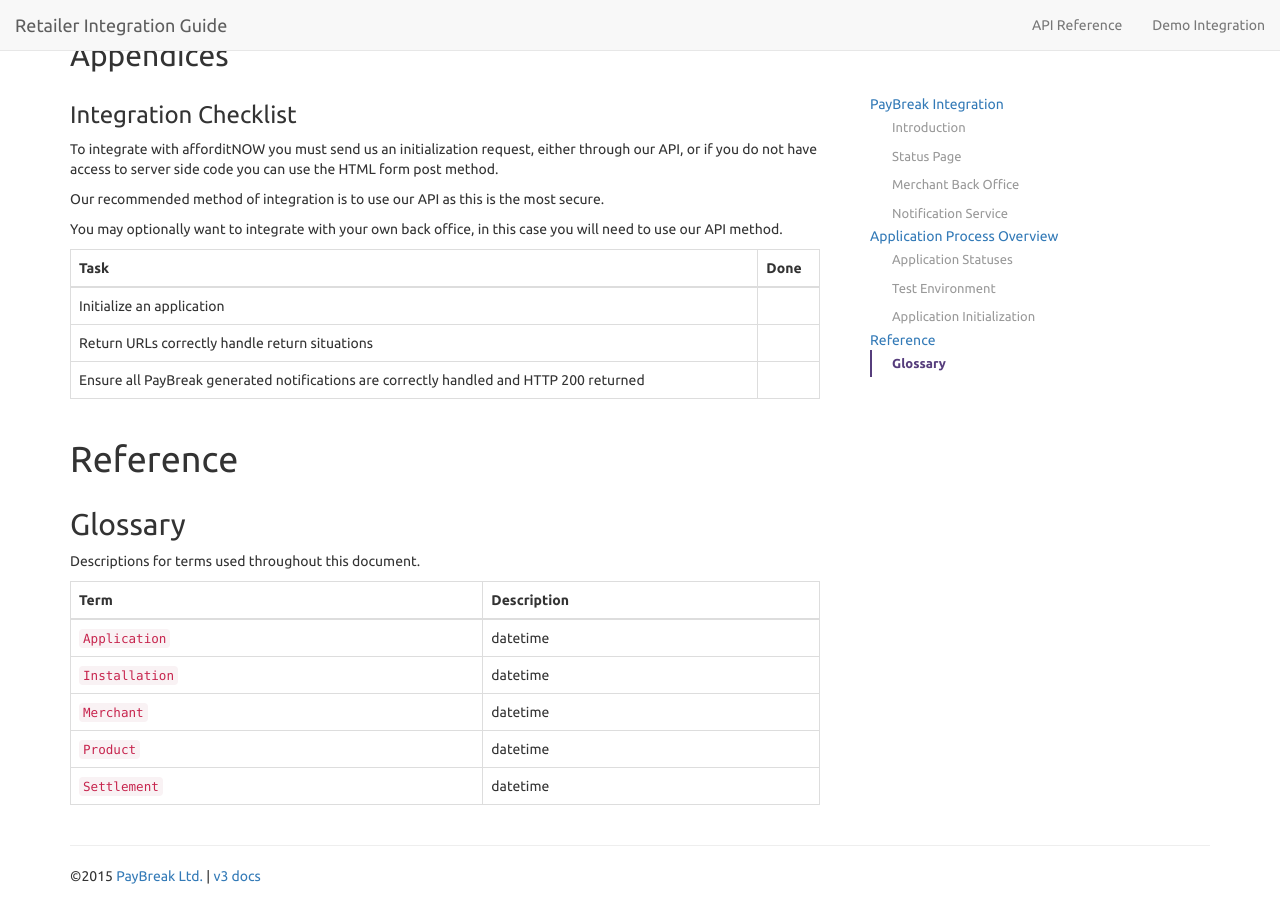
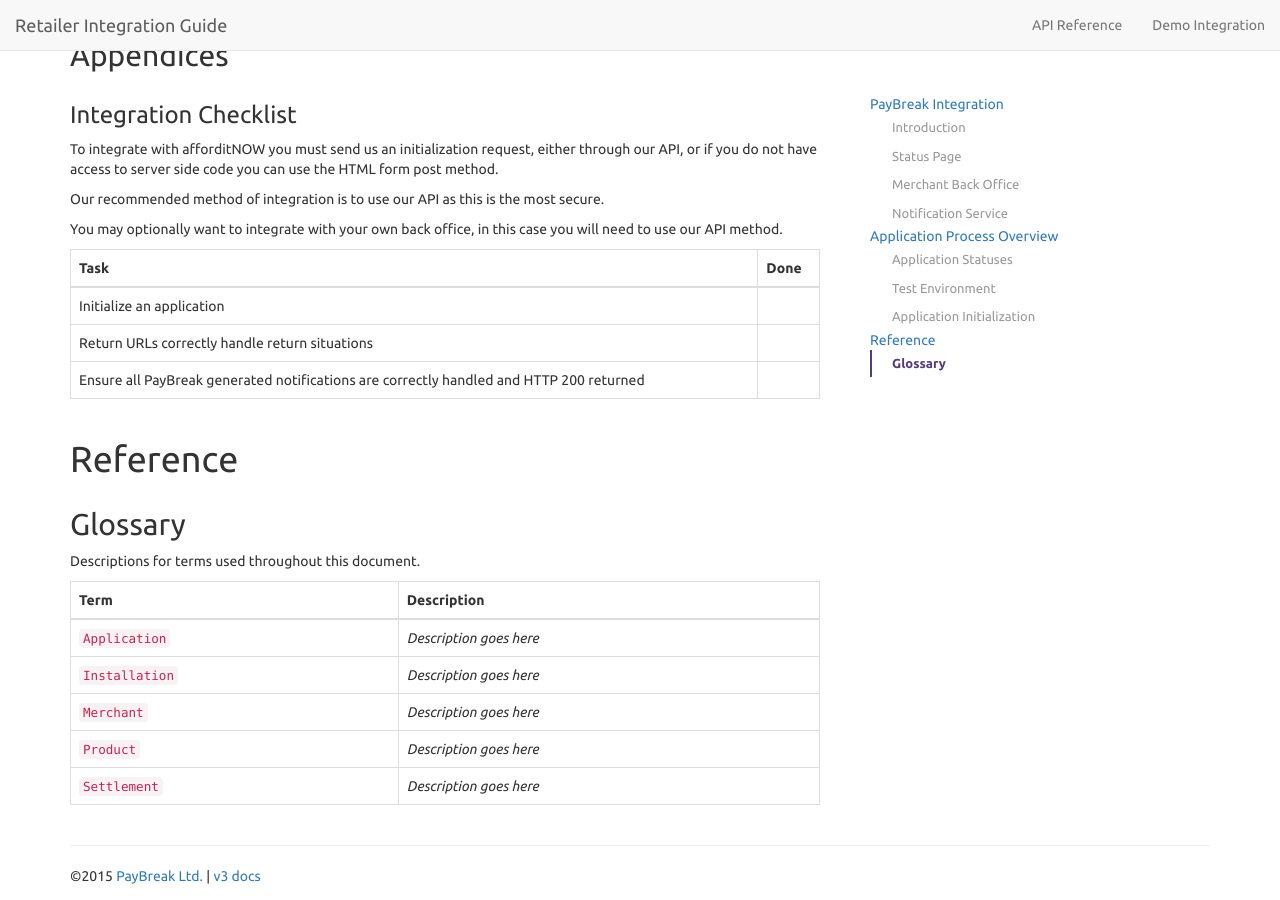
Before and after one commit to PayBreak/retailer-integration-guide, a Jekyll site: the page built from index.md, in a window 1280 px wide and 900 px high, scrolled down 9422 px. Built offline with Jekyll 4.4.1, drawn with Linux system fonts in a browser that asks for light colours; nearby versions of some CDN libraries; Markdown is read by kramdown in place of the engine named in the settings; our own code applies the rules of GitHub Pages for plain Markdown files.

Commit message:
Update dummy text

```diff
--- a/_includes/v4/glossary.md
+++ b/_includes/v4/glossary.md
@@ -4,8 +4,8 @@ Descriptions for terms used throughout this document.
 
 Term | Description
 --- | ---
-`Application` | datetime
-`Installation` | datetime
-`Merchant` | datetime
-`Product` | datetime
-`Settlement` | datetime
+`Application` | *Description goes here*
+`Installation` | *Description goes here*
+`Merchant` | *Description goes here*
+`Product` | *Description goes here*
+`Settlement` | *Description goes here*
```
